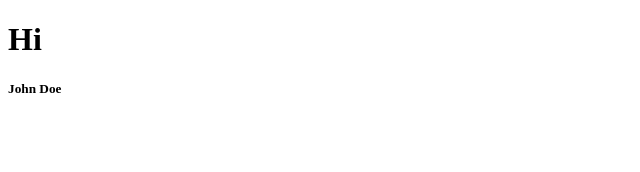
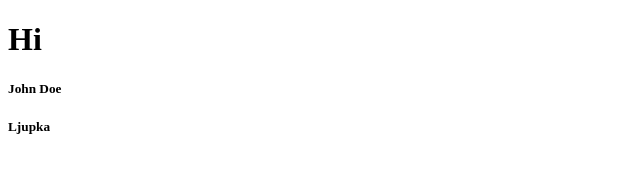
Before and after one commit to tetreb4e/newRepo, a plain HTML site: page index.html in a window 1280 px wide. Shown: the full height of the page, 0-640 px from the left. Drawn offline with Linux system fonts and the light colour scheme.

Commit message:
name added

```diff
--- a/index.html
+++ b/index.html
@@ -9,6 +9,7 @@
 <body>
     <h1>Hi</h1>
     <h5>John Doe</h5>
+    <h5>Ljupka</h5>
     <script src="./script.js"></script>
 </body>
 </html>
```
